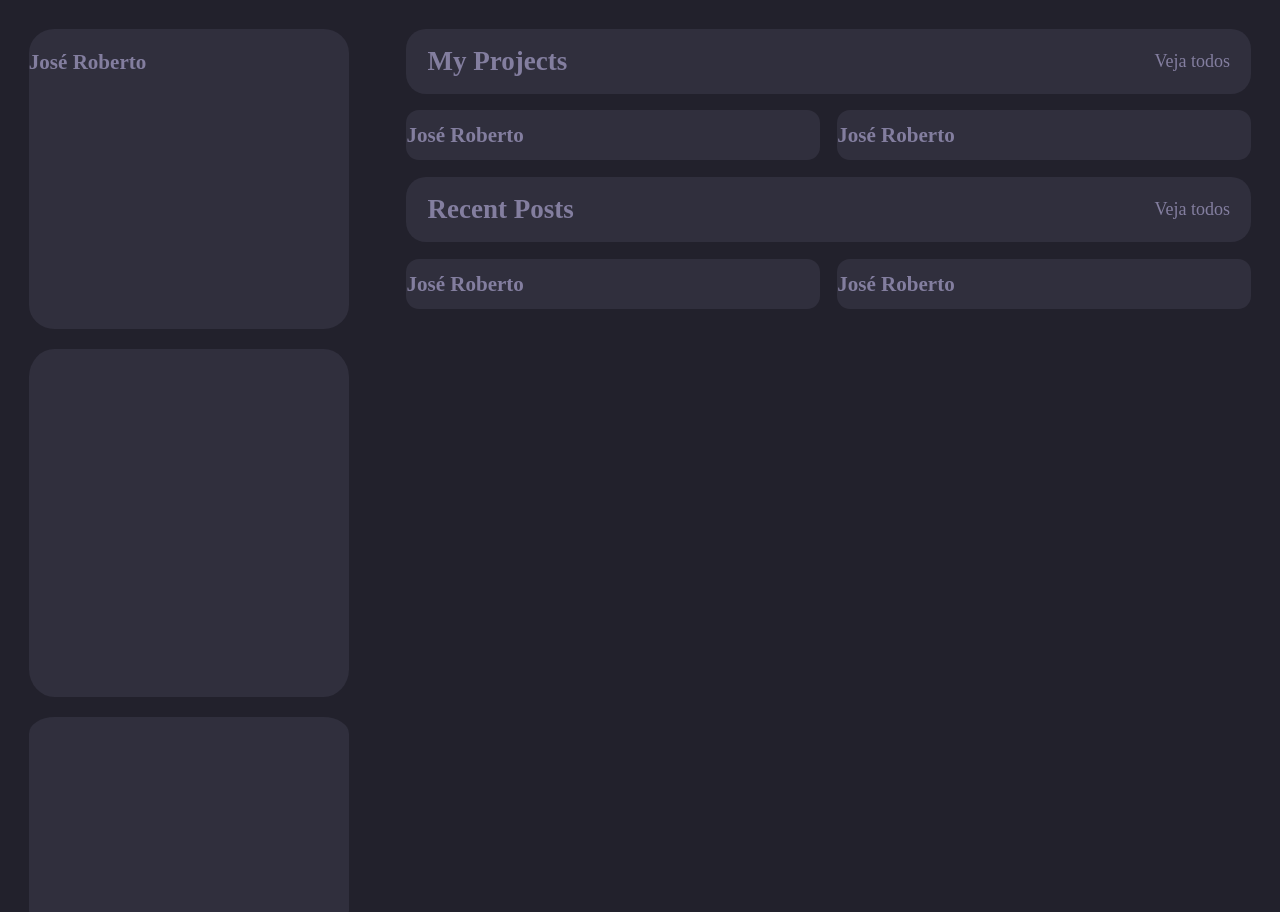
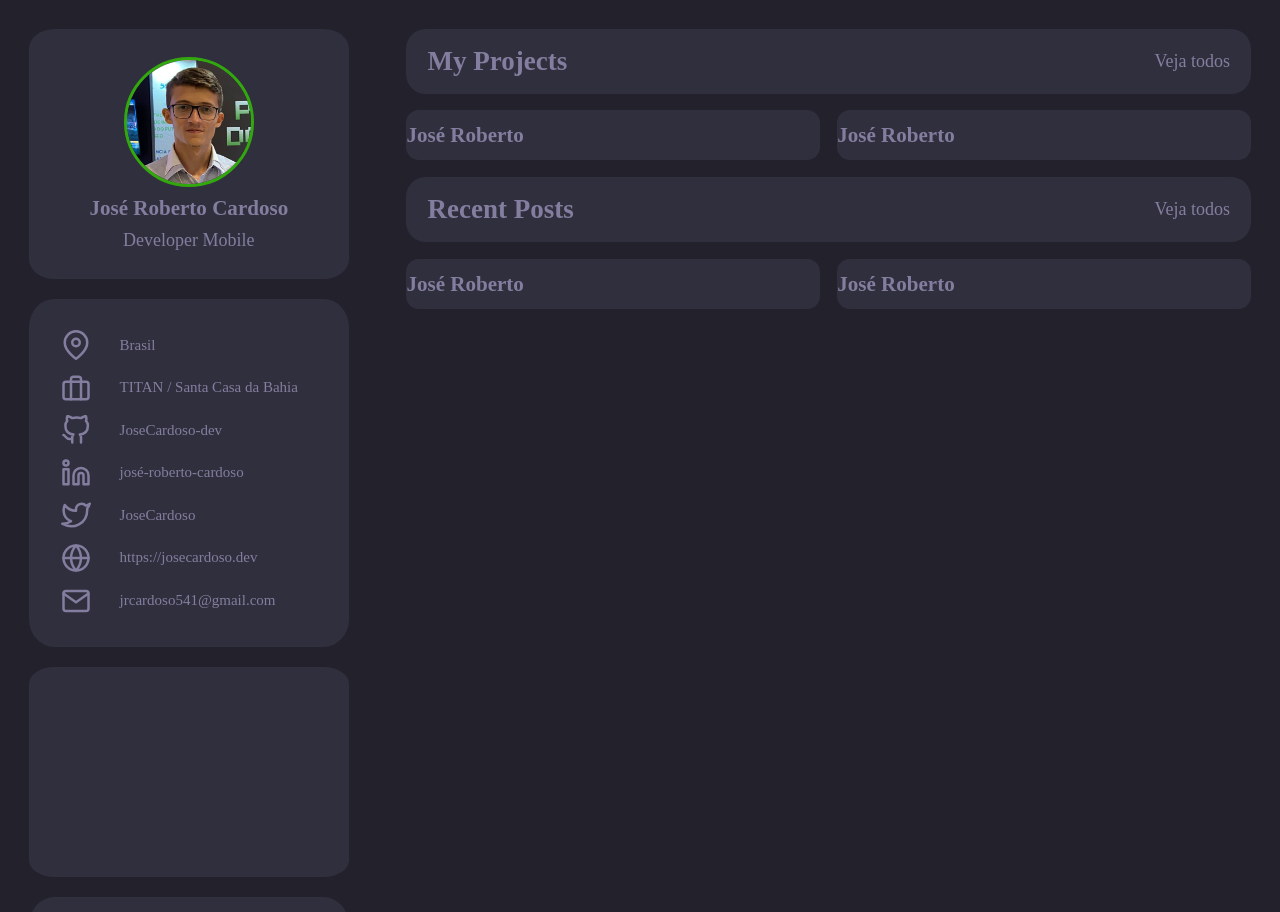
Before and after one commit to JoseCardoso-dev/PTDev-TITAN, a plain HTML site: page Desafio-Portfolio/index.html in a window 1280 px wide. Shown: the top 912 px of the page. Drawn offline with Linux system fonts and the light colour scheme.

Commit message:
finish section redes-sociais

```diff
--- a/Desafio-Portfolio/css/style-index.css
+++ b/Desafio-Portfolio/css/style-index.css
@@ -3,6 +3,7 @@
     --text-color: #837E9F;
     --bg-cards: #302F3D;
     --bg-techs: #CB92B1;
+    --borde-img-perfil: #32a80e;
     font-size: 18px;
 }
 
@@ -41,11 +42,42 @@ aside article{
 }
 
 .perfil{
-    height: 300px;
+    display: flex;
+    flex-direction: column;
+    justify-content: center;
+    align-items: center;
+    height: 250px;
+    gap: 0.5em;
 }
 
-.redes-sociais{
+.img-perfil {
+    width: 130px;
+    height: 130px;
+    border-radius: 50%;
+    overflow: hidden;
+    object-fit: cover;
+    border: solid 3px var(--borde-img-perfil);
+}
+
+.redes-sociais {
     height: 348px;
+    display: flex;
+    flex-direction: column;
+    justify-content: center;
+    gap: 0.7em;
+    padding-left: 10%;
+}
+
+.icon-container{
+    display: flex;
+    align-items: center;
+    font-size: 15px;
+}
+
+.redes-sociais .icon-container svg{
+    width: 30px;
+    height: 30px;
+    margin-right: 10%;
 }
 
 .tecnologias{
--- a/Desafio-Portfolio/index.html
+++ b/Desafio-Portfolio/index.html
@@ -9,12 +9,70 @@
 <body>
     <aside>
         <article class="perfil">
-            <img src="" alt="">
-            <h1>José Roberto</h1>
-            <p></p>
+            <img class="img-perfil" src="./assets/img/view-perfil.png" alt="Foto de perfil">
+            <h1>José Roberto Cardoso</h1>
+            <p>Developer Mobile</p>
         </article>
         <article class="redes-sociais">
-
+            <div class="icon-container">
+                <svg xmlns="http://www.w3.org/2000/svg" width="24" height="24" viewBox="0 0 24 24"
+                fill="none" stroke="currentColor" stroke-width="2" stroke-linecap="round"
+                stroke-linejoin="round" class="feather feather-map-pin"><path
+                d="M21 10c0 7-9 13-9 13s-9-6-9-13a9 9 0 0 1 18 0z"></path>
+                <circle cx="12" cy="10" r="3"></circle></svg>
+                <span class="icon-text">Brasil</span>
+            </div>
+            <div class="icon-container">
+                <svg xmlns="http://www.w3.org/2000/svg" width="24" height="24" viewBox="0 0 24 24"
+                fill="none" stroke="currentColor" stroke-width="2" stroke-linecap="round"
+                stroke-linejoin="round" class="feather feather-briefcase"><rect x="2" y="7" width="20"
+                height="14" rx="2" ry="2"></rect><path d="M16 21V5a2 2 0 0 0-2-2h-4a2 2 0 0 0-2 2v16">
+                </path></svg>
+                <span class="icon-text">TITAN / Santa Casa da Bahia</span>
+            </div>
+            <div class="icon-container">
+                <svg xmlns="http://www.w3.org/2000/svg" width="24" height="24" viewBox="0 0 24 24"
+                fill="none" stroke="currentColor" stroke-width="2" stroke-linecap="round"
+                stroke-linejoin="round" class="feather feather-github"><path
+                d="M9 19c-5 1.5-5-2.5-7-3m14 6v-3.87a3.37 3.37 0 0 0-.94-2.61c3.14-.35 6.44-1.54
+                6.44-7A5.44 5.44 0 0 0 20 4.77 5.07 5.07 0 0 0 19.91 1S18.73.65 16 2.48a13.38 13.38 0 0
+                0-7 0C6.27.65 5.09 1 5.09 1A5.07 5.07 0 0 0 5 4.77a5.44 5.44 0 0 0-1.5 3.78c0 5.42 3.3
+                6.61 6.44 7A3.37 3.37 0 0 0 9 18.13V22"></path></svg>
+                <span class="icon-text">JoseCardoso-dev</span>
+            </div>
+            <div class="icon-container">
+                <svg xmlns="http://www.w3.org/2000/svg" width="24" height="24" viewBox="0 0 24 24"
+                fill="none" stroke="currentColor" stroke-width="2" stroke-linecap="round"
+                stroke-linejoin="round" class="feather feather-linkedin"><path d="M16 8a6 6 0 0 1 6
+                6v7h-4v-7a2 2 0 0 0-2-2 2 2 0 0 0-2 2v7h-4v-7a6 6 0 0 1 6-6z"></path><rect x="2" y="9"
+                width="4" height="12"></rect><circle cx="4" cy="4" r="2"></circle></svg>
+                <span class="icon-text">josé-roberto-cardoso</span>
+            </div>
+            <div class="icon-container">
+                <svg xmlns="http://www.w3.org/2000/svg" width="24" height="24" viewBox="0 0 24 24"
+                fill="none" stroke="currentColor" stroke-width="2" stroke-linecap="round"
+                stroke-linejoin="round" class="feather feather-twitter"><path d="M23 3a10.9 10.9 0 0
+                1-3.14 1.53 4.48 4.48 0 0 0-7.86 3v1A10.66 10.66 0 0 1 3 4s-4 9 5 13a11.64 11.64 0 0
+                1-7 2c9 5 20 0 20-11.5a4.5 4.5 0 0 0-.08-.83A7.72 7.72 0 0 0 23 3z"></path></svg>
+                <span class="icon-text">JoseCardoso</span>
+            </div>
+            <div class="icon-container">
+                <svg xmlns="http://www.w3.org/2000/svg" width="24" height="24" viewBox="0 0 24 24"
+                fill="none" stroke="currentColor" stroke-width="2" stroke-linecap="round"
+                stroke-linejoin="round" class="feather feather-globe"><circle cx="12" cy="12"
+                r="10"></circle><line x1="2" y1="12" x2="22" y2="12"></line><path d="M12 2a15.3
+                15.3 0 0 1 4 10 15.3 15.3 0 0 1-4 10 15.3 15.3 0 0 1-4-10 15.3 15.3 0 0 1 4-10z">
+                </path></svg>
+                <span class="icon-text">https://josecardoso.dev</span>
+            </div>
+            <div class="icon-container">
+                <svg xmlns="http://www.w3.org/2000/svg" width="24" height="24" viewBox="0 0 24 24"
+                fill="none" stroke="currentColor" stroke-width="2" stroke-linecap="round"
+                stroke-linejoin="round" class="feather feather-mail"><path d="M4 4h16c1.1 0 2 .9 2
+                2v12c0 1.1-.9 2-2 2H4c-1.1 0-2-.9-2-2V6c0-1.1.9-2 2-2z"></path><polyline points="22,6
+                12,13 2,6"></polyline></svg>
+                <span class="icon-text">jrcardoso541@gmail.com</span>
+            </div>
         </article>
         <article class="tecnologias">
 
```
Also changed, not shown: Desafio-Portfolio/assets/img/briefcase.svg (added), Desafio-Portfolio/assets/img/favicon.ico (added), Desafio-Portfolio/assets/img/folder.svg (added), Desafio-Portfolio/assets/img/git-branch.svg (added), Desafio-Portfolio/assets/img/github.svg (added), Desafio-Portfolio/assets/img/globe.svg (added), Desafio-Portfolio/assets/img/instagram.svg (added), Desafio-Portfolio/assets/img/linkedin.svg (added), Desafio-Portfolio/assets/img/mail.svg (added), Desafio-Portfolio/assets/img/map-pin.svg (added), Desafio-Portfolio/assets/img/star.svg (added), Desafio-Portfolio/assets/img/twitter.svg (added).
